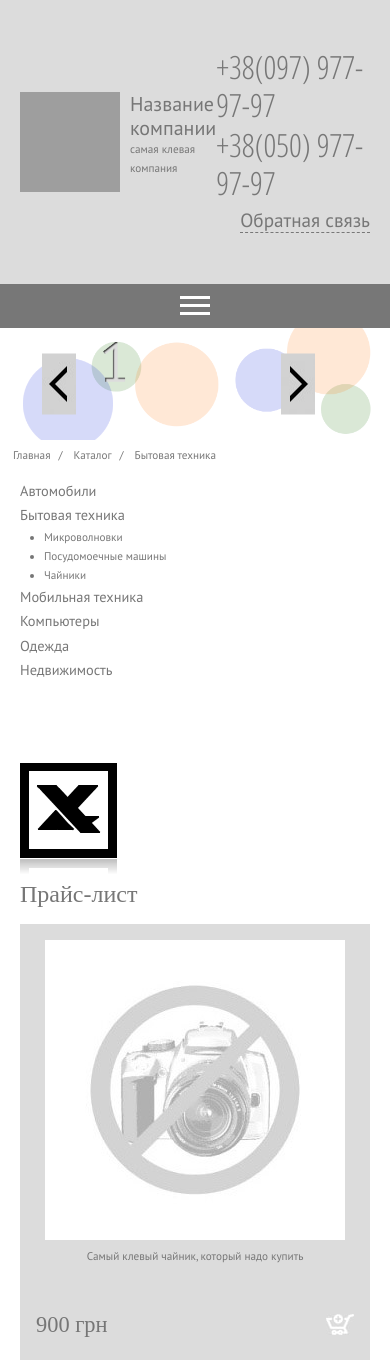
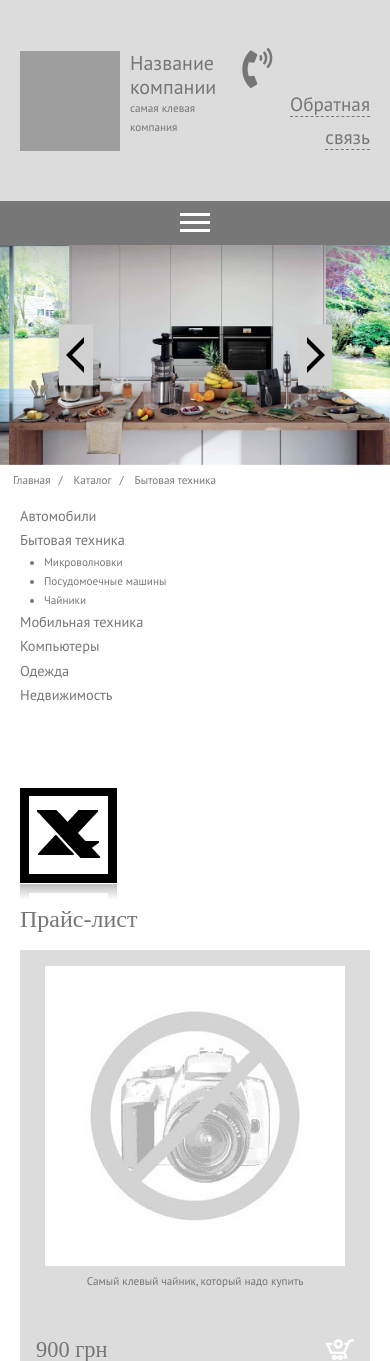
Before and after one commit to Frontendman25/idea, a PHP site: page / in a window 390 px wide. Shown: the top 1361 px of the page. Run offline with PHP 8.4, Linux system fonts and the light colour scheme; some libraries are stand-ins or nearby versions; some web fonts are replaced; grey boxes are pictures that could not be loaded.

Commit message:
third commit

```diff
--- a/css/main.css
+++ b/css/main.css
@@ -340,6 +340,10 @@ body {
     color: #777777;
     text-decoration: none; }
 
+.feedback .fa-phone-volume {
+  display: none;
+  font-size: 40px; }
+
 .feedback__link-wrap {
   text-align: right; }
 
@@ -399,7 +403,8 @@ body {
   margin-bottom: 5px; }
 
 .slider__img-wrap {
-  position: relative; }
+  position: relative;
+  max-height: 500px; }
 
 .slider__img {
   margin: 0 auto; }
@@ -408,8 +413,8 @@ body {
   margin: 0;
   position: absolute;
   top: 50%;
-  -ms-transform: translate(-50%, -50%);
-      transform: translate(-50%, -50%);
+  -ms-transform: translate(0%, -50%);
+      transform: translate(0%, -50%);
   cursor: pointer;
   z-index: 10; }
   .slider__arrow_left {
@@ -501,9 +506,12 @@ body {
       color: #777777; }
 
 .footer-wrap {
-  padding: 4.2rem 0;
+  padding: 3.2rem 0;
   background-color: #777777;
   color: white; }
+
+.footer__item {
+  margin-bottom: 1rem; }
 
 .nav-footer__link {
   text-decoration: underline;
@@ -539,3 +547,17 @@ body {
       display: none; }
   #burger-menu {
     display: block; } }
+
+@media (max-width: 575.98px) {
+  .feedback {
+    position: relative; }
+    .feedback__wrap-phones {
+      position: absolute;
+      top: 65%;
+      left: -70%;
+      display: none;
+      padding: 7px;
+      background-color: white; }
+    .feedback .fa-phone-volume {
+      display: block;
+      cursor: pointer; } }
--- a/index.html
+++ b/index.html
@@ -9,6 +9,8 @@
   <link rel="stylesheet" href="https://maxcdn.bootstrapcdn.com/bootstrap/4.0.0/css/bootstrap.min.css" integrity="sha384-Gn5384xqQ1aoWXA+058RXPxPg6fy4IWvTNh0E263XmFcJlSAwiGgFAW/dAiS6JXm" crossorigin="anonymous">
   <!-- slick -->
   <link rel="stylesheet" type="text/css" href="js/slick-1.8.1/slick/slick.css" />
+  <!-- fontawesome -->
+  <link rel="stylesheet" href="https://use.fontawesome.com/releases/v5.6.3/css/all.css" integrity="sha384-UHRtZLI+pbxtHCWp1t77Bi1L4ZtiqrqD80Kn4Z8NTSRyMA2Fd33n5dQ8lWUE00s/" crossorigin="anonymous">
   <!-- my css -->
   <link rel="stylesheet" href="css/main.css">
   <title>IdeaDigitalAgency</title>
@@ -25,14 +27,18 @@
             <p class="logo__desc">самая клевая компания</p>
           </div>
         </div>
+
         <div class="feedback">
-          <!--          <a href="tel:+7 (4012) 52 44 07">+7 (4012) 52 44 07</a>-->
-
-
-          <a href="tel:+38(097) 977-97-97" class="feedback__phones">+38(097) 977-97-97</a>
-          <a href="tel:+38(050) 977-97-97" class="feedback__phones">+38(050) 977-97-97</a>
+          <i class="fas fa-phone-volume"></i>
+          <div class="feedback__wrap-phones">
+            <a href="tel:+38(097) 977-97-97" class="feedback__phones">
+              <span class="feedback__number">+38(097) 977-97-97</span></a>
+            <a href="tel:+38(050) 977-97-97" class="feedback__phones">
+              <span class="feedback__number">+38(050) 977-97-97</span></a>
+          </div>
           <div class="feedback__link-wrap">
             <a id="open-popup-modal" class="feedback__link" href="#">Обратная связь</a>
+          </div>
         </div>
 
         <div id="popup-modal" class="modal">
@@ -66,7 +72,6 @@
       </div>
 
     </div>
-    </div>
 
   </header>
 
@@ -91,6 +96,9 @@
 
   <section class="slider-wrap">
     <div class="slider">
+      <div class="slider__img-wrap">
+        <img class="slider__img img-fluid" src="img/Picture%20tz.jpg" alt="circles">
+      </div>
       <div class="slider__img-wrap">
         <img class="slider__img img-fluid" src="img/test-v3.png" alt="circles">
       </div>
@@ -257,13 +265,13 @@
   <footer class="footer-wrap">
     <div class="container">
       <div class="footer row">
-        <div class="col-sm-4">
+        <div class="footer__item col">
           <p class="copy">
             &copy; <time>2012-2018</time><span>"Пиксель"</span>
           </p>
           <address>info@name.com </address>
         </div>
-        <div class="col-sm-4">
+        <div class="footer__item col">
           <nav class="nav-footer">
             <ul class="nav-footer__item">
               <li class="nav-footer__items"><a href="#" class="nav-footer__link">Главная</a></li>
@@ -274,7 +282,7 @@
             </ul>
           </nav>
         </div>
-        <div class="col-sm-4">
+        <div class="footer__item col">
           <div class="company">
             <img src="img/company.png" alt="" class="company__img">
             <p class="company__link">Разработка сайта -<br>компания IdeaDigital.Agency</p>
--- a/js/script.js
+++ b/js/script.js
@@ -10,8 +10,8 @@ $(function () {
     dots: false,
     prevArrow: '<img class="slider__arrow slider__arrow_left" src="img/arrow-left.jpg" />',
     nextArrow: '<img class="slider__arrow slider__arrow_right" src="img/arrow-right.jpg" />',
-    autoplay: true,
-    autoplaySpeed: 4000
+    //    autoplay: true,
+    //    autoplaySpeed: 4000
   });
   // --- Slider end --- \\
 
@@ -46,10 +46,16 @@ $(function () {
     $('.nav__item').stop().slideToggle('400')
   });
 
+  // --- Toggle menu end --- \\
+
+  $('.fa-phone-volume').on('click', function (e) {
+    $('.feedback__wrap-phones').stop().slideToggle('400')
+  })
+
   $(window).resize(function () {
-    if ($(window).width() > 768) {
+    if ($(window).width() > 768 || $(window).width() > 576) {
       $('.nav__item').removeAttr('style');
+      $('.feedback__wrap-phones').removeAttr('style');
     }
   })
-  // --- Toggle menu end --- \\
 })
--- a/scss/_media.scss
+++ b/scss/_media.scss
@@ -41,7 +41,26 @@
 
 // Extra small devices (portrait phones, less than 576px)
 @media (max-width: 575.98px) {
-  html {}
+  .feedback {
+    position: relative;
+
+    &__wrap-phones {
+      position: absolute;
+      top: 65%;
+      left: -70%;
+      display: none;
+      padding: 7px;
+      background-color: $text-color-white;
+    }
+
+    &__phones {}
+
+    .fa-phone-volume {
+      display: block;
+      cursor: pointer;
+    }
+  }
+
 }
 
 
--- a/scss/layout/_footer.scss
+++ b/scss/layout/_footer.scss
@@ -2,9 +2,15 @@
 // This file contains all styles related to the footer of the site/application.
 // -----------------------------------------------------------------------------
 .footer-wrap {
-  padding: 4.2rem 0;
+  padding: 3.2rem 0;
   background-color: $dark-grey;
   color: $text-color-white;
+}
+
+.footer {
+  &__item {
+    margin-bottom: 1rem;
+  }
 }
 
 .nav-footer {
--- a/scss/layout/_header.scss
+++ b/scss/layout/_header.scss
@@ -37,6 +37,11 @@
       color: $dark-grey;
       text-decoration: none;
     }
+  }
+
+  .fa-phone-volume {
+    display: none;
+    font-size: 40px;
   }
 
   &__link-wrap {
--- a/scss/layout/_slider.scss
+++ b/scss/layout/_slider.scss
@@ -4,6 +4,7 @@
 .slider {
   &__img-wrap {
     position: relative;
+    max-height: 500px;
   }
 
   &__img {
@@ -14,7 +15,7 @@
     margin: 0;
     position: absolute;
     top: 50%;
-    transform: translate(-50%, -50%);
+    transform: translate(0%, -50%);
     cursor: pointer;
     z-index: 10;
 
--- a/scss/main.scss
+++ b/scss/main.scss
@@ -31,4 +31,4 @@
 @import 'themes/default';
 
 // Media queryies
-@import 'media';
+  @import 'media';
```
Also changed, not shown: img/Picture tz.jpg (added). Lines whose indentation alone changed are shown as unchanged.
